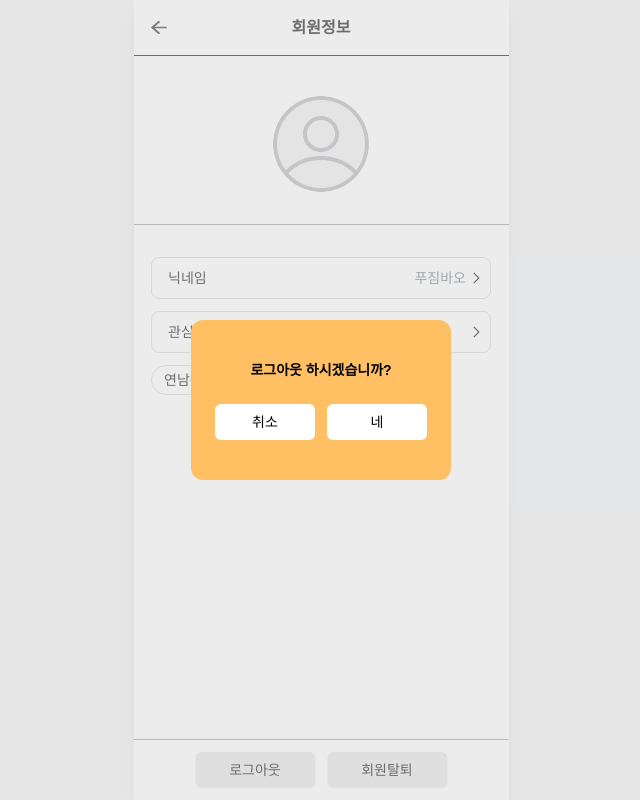
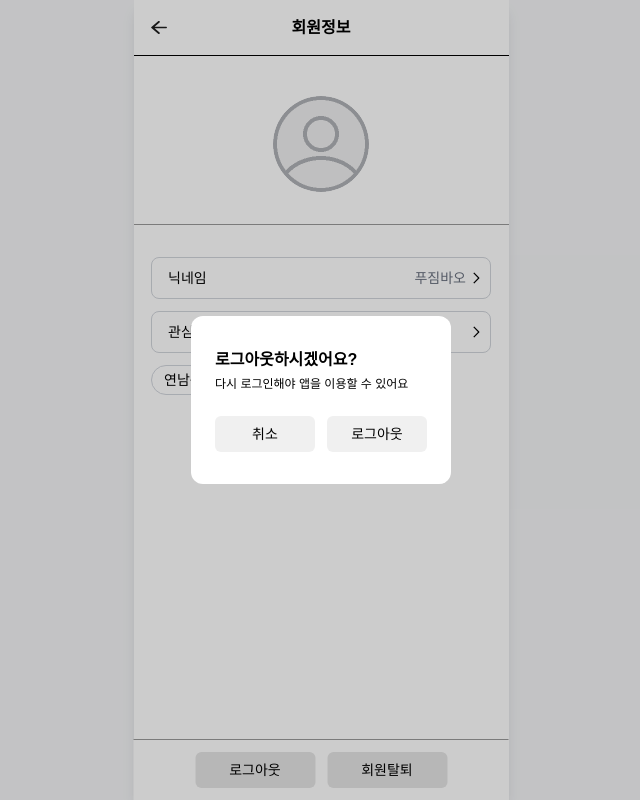
Before and after one commit to dongnae-bangnae/FE, a React (Vite) app: page /mypage/profile in a window 1280 px wide. Both pictures are taken after a click on the button "로그아웃". Shown: the whole page, without its empty margins (319-959 px from the left). Built offline with nearby package versions, Linux system fonts and the light colour scheme.

Commit message:
✨ Feat: 마이페이지 모달 추가

```diff
--- /dev/null
+++ b/src/components/MypageModal.tsx
@@ -0,0 +1,46 @@
+import React from "react";
+
+interface MypageModalProps {
+  title: string;
+  description?: string;
+  onConfirm: () => void;
+  onCancel: () => void;
+  confirmText?: string;
+  cancelText?: string;
+}
+
+const MypageModal = ({
+  title,
+  description,
+  onConfirm,
+  onCancel,
+  confirmText,
+  cancelText
+}: MypageModalProps) => {
+  return (
+    <div className="fixed inset-0 bg-[#00000066]/50 flex items-center justify-center z-50">
+      <div className="bg-[#FFFFFF] px-6 py-8 rounded-xl w-[260px]">
+        <p className="text-md font-semibold text-black mb-1">{title}</p>
+        {description && (
+          <p className="text-xs text-black mb-6">{description}</p>
+        )}
+        <div className="flex justify-between gap-3">
+          <button
+            onClick={onCancel}
+            className="flex-1 bg-[#f0f0f0] text-black py-2 rounded-md text-sm font-medium hover:bg-[#FF9700]"
+          >
+            {cancelText}
+          </button>
+          <button
+            onClick={onConfirm}
+            className="flex-1 bg-[#f0f0f0] text-black py-2 rounded-md text-sm font-medium hover:bg-[#FF9700]"
+          >
+            {confirmText}
+          </button>
+        </div>
+      </div>
+    </div>
+  );
+};
+
+export default MypageModal;
--- a/src/pages/MyProfilePage.tsx
+++ b/src/pages/MyProfilePage.tsx
@@ -4,8 +4,8 @@ import { useNavigate } from "react-router-dom";
 import DefaultProfile from "../assets/icon-defaultProfile.svg";
 import NextIcon from "../assets/icon-next.svg";
 import XIcon from "../assets/icon-x.svg";
-import ConfirmModal from "../components/common/ConfirmModal";
 import Header from "../components/common/Header";
+import MypageModal from "../components/MypageModal";
 
 function MyProfilePage() {
   const navigate = useNavigate();
@@ -28,7 +28,7 @@ function MyProfilePage() {
     localStorage.removeItem("user"); // 사용자 정보 저장해뒀다면 함께 제거
 
     // 로그인 페이지로 이동
-    navigate("/login", { replace: true });
+    navigate("/", { replace: true });
   };
 
   const handleDeleteAccount = () => {
@@ -40,7 +40,7 @@ function MyProfilePage() {
     localStorage.removeItem("user");
 
     // 로그인 페이지로 이동
-    navigate("/login", { replace: true });
+    navigate("/", { replace: true });
   };
 
   const handleRemoveArea = (area: string) => {
@@ -128,24 +128,24 @@ function MyProfilePage() {
       </div>
 
       {showLogoutModal && (
-        <ConfirmModal
-          message="로그아웃 하시겠습니까?"
+        <MypageModal
+          title="로그아웃하시겠어요?"
+          description="다시 로그인해야 앱을 이용할 수 있어요"
           onConfirm={handleLogout}
           onCancel={() => setShowLogoutModal(false)}
+          confirmText="로그아웃"
+          cancelText="취소"
         />
       )}
 
       {showDeleteAccountModal && (
-        <ConfirmModal
-          message={
-            <>
-              회원 탈퇴하시겠습니까?
-              <br />
-              탈퇴 시, 계정은 복구되지 않습니다.
-            </>
-          }
+        <MypageModal
+          title="회원 탈퇴하시겠어요?"
+          description="삭제된 모든 정보는 복구할 수 없어요"
           onConfirm={handleDeleteAccount}
           onCancel={() => setShowDeleteAccountModal(false)}
+          confirmText="회원탈퇴"
+          cancelText="취소"
         />
       )}
     </>
```
